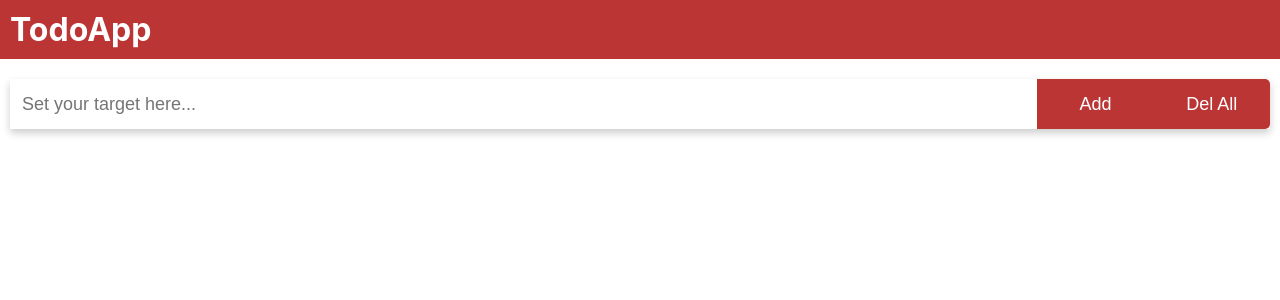
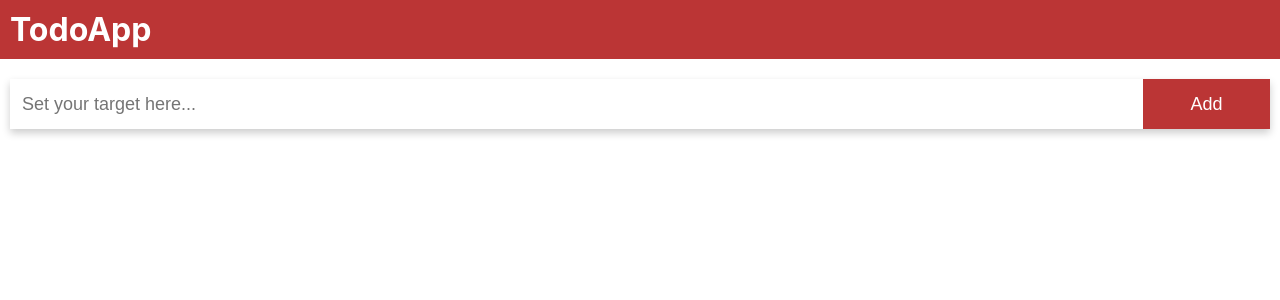
Before and after one commit to shaikhabdulsamad/reactTodoApp, a React (Create React App) app: page / in a window 1280 px wide. Shown: the top 300 px of the page. Built offline with nearby package versions, Linux system fonts and the light colour scheme.

Commit message:
remove del all

```diff
--- a/src/App.js
+++ b/src/App.js
@@ -38,7 +38,7 @@ function App() {
       <div className="inputDiv">
       <input value={value} onChange={(e) => setValue(e.target.value)}type="text" placeholder="Set your target here..." />
       <button onClick={addTodo}>Add</button>
-      <button className="delbtn">Del All</button>
+      {/* <button className="delbtn">Del All</button> */}
       </div>
       <div className="listDiv">
       <ul>
```
